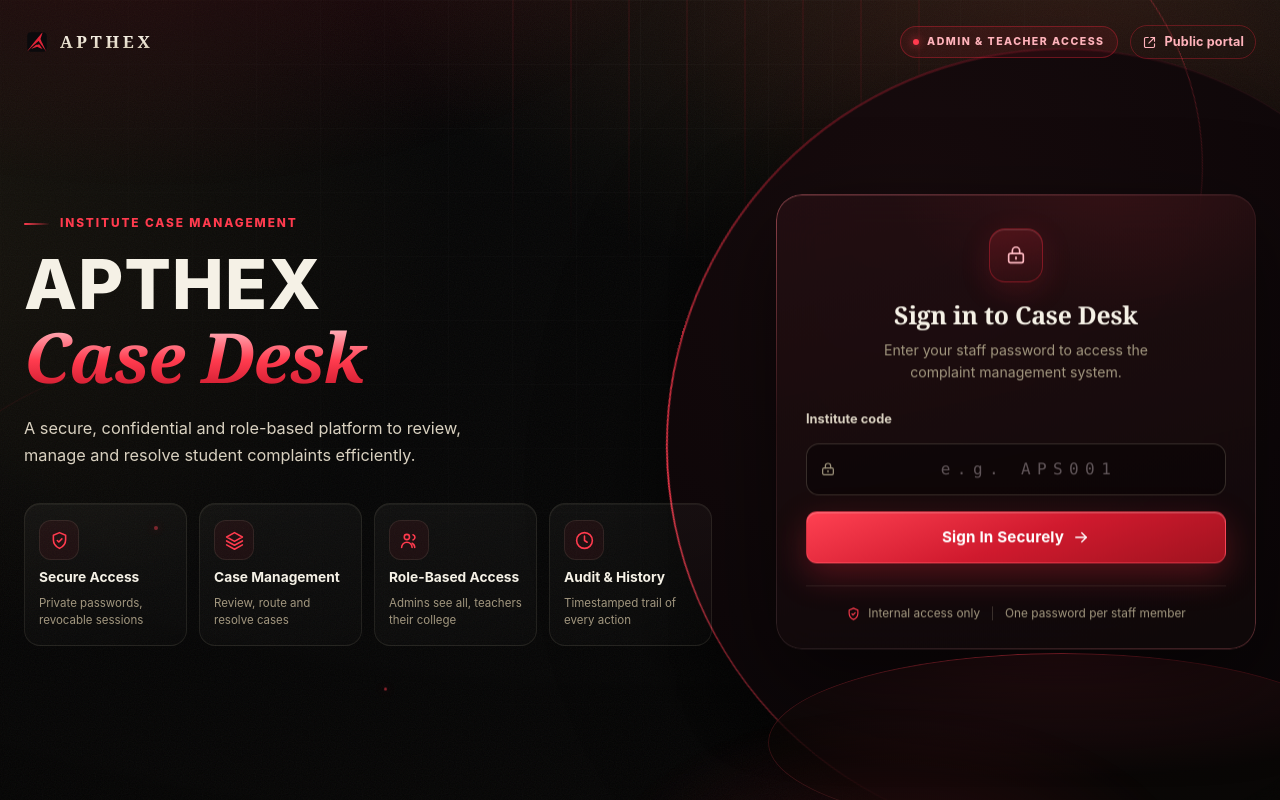
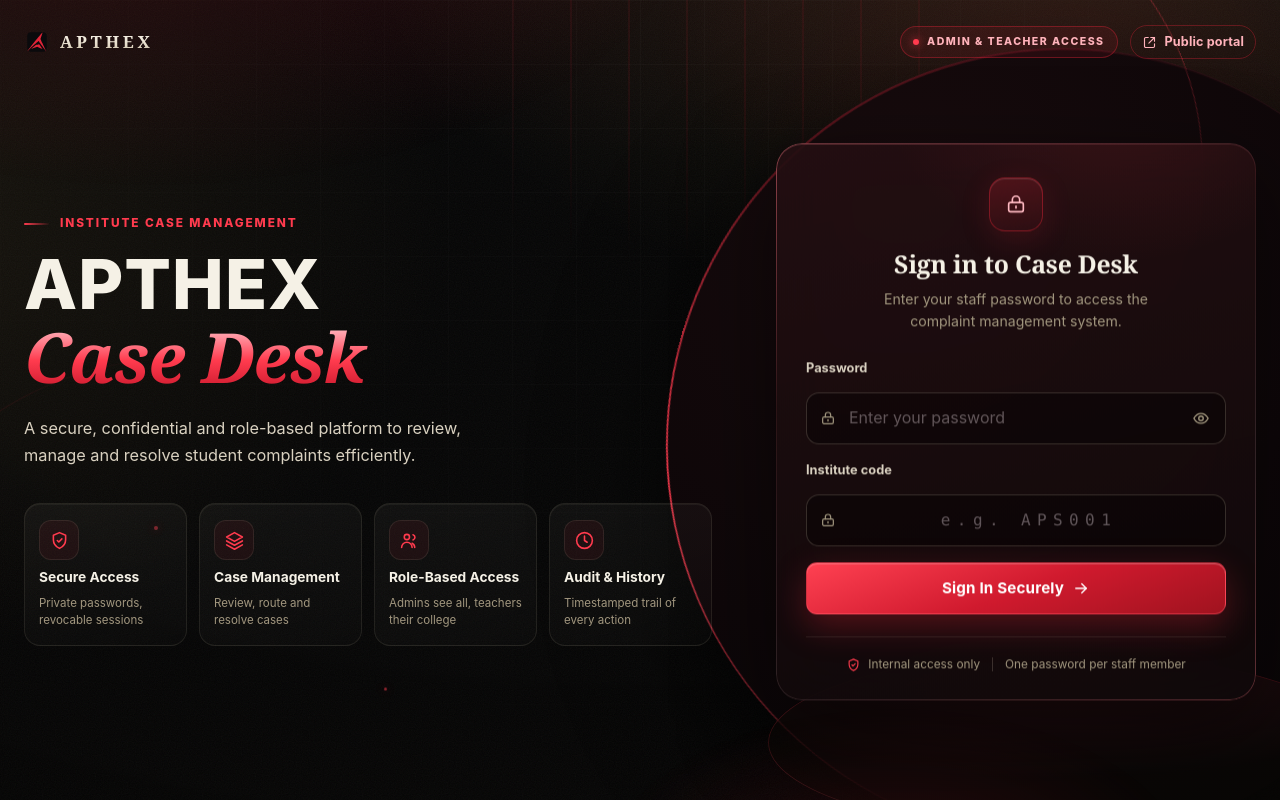
Before and after one commit to apthex/Apthexxmanagement-, a Next.js app in the folder complaint-portal/client-next/: page /complaint-review-console in a window 1280 px wide. Built offline with nearby package versions, Linux system fonts and the light colour scheme.

Commit message:
fix: password input missing from login page (typing blocked)
Accidentally removed password <input> during institute code field refactor —
users could not type into any field. Restored password field with visibility
toggle, kept institute code as separate field with short placeholder.

```diff
--- a/complaint-portal/client-next/src/app/complaint-review-console/page.js
+++ b/complaint-portal/client-next/src/app/complaint-review-console/page.js
@@ -195,6 +195,30 @@ export default function StaffLoginPage() {
               <p className="auth-panel-sub">Enter your staff password to access the complaint management system.</p>
               <form className="auth-form" onSubmit={login}>
                 <label className="auth-field">
+                  <span className="auth-label">Password</span>
+                  <span className="auth-input-wrap">
+                    <Icon name="lock" size={16} className="auth-input-icon" />
+                    <input
+                      className="auth-input"
+                      type={showPassword ? "text" : "password"}
+                      value={password}
+                      onChange={(event) => setPassword(event.target.value)}
+                      autoComplete="current-password"
+                      required
+                      placeholder="Enter your password"
+                    />
+                    <button
+                      type="button"
+                      className="auth-eye"
+                      onClick={() => setShowPassword((visible) => !visible)}
+                      aria-label={showPassword ? "Hide password" : "Show password"}
+                      aria-pressed={showPassword}
+                    >
+                      <Icon name={showPassword ? "eyeOff" : "eye"} size={18} />
+                    </button>
+                  </span>
+                </label>
+                <label className="auth-field">
                   <span className="auth-label">Institute code</span>
                   <span className="auth-input-wrap">
                     <Icon name="lock" size={16} className="auth-input-icon" />
```
